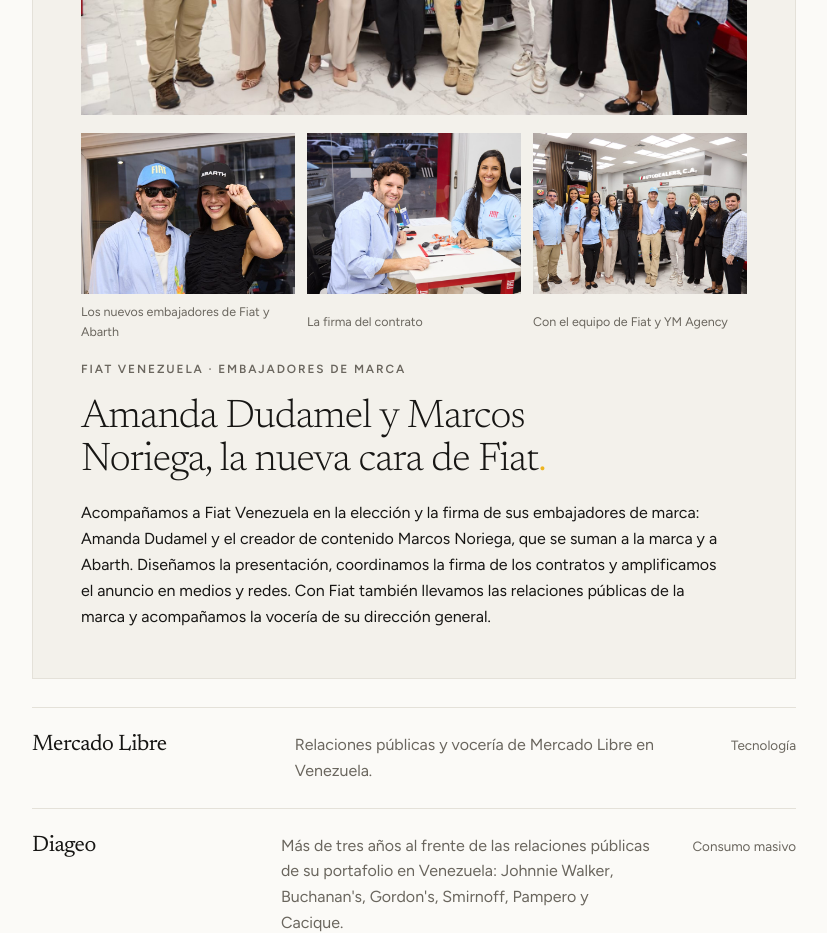
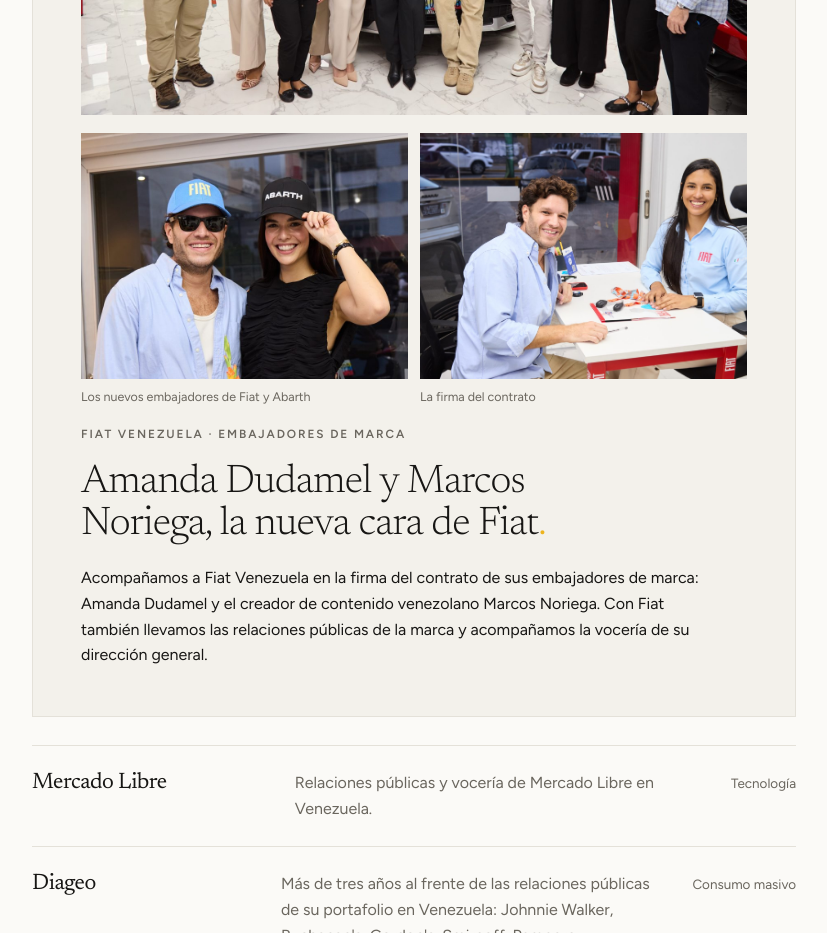
Before and after one commit to yuraimamercado/yuraimamercado.github.io, a plain HTML site: page agencia/index.html in a window 1280 px wide. Shown: the part 4320-5253 px from the top of the page, without its empty margins (364-1191 px from the left). Drawn offline with Linux system fonts and the light colour scheme.

Commit message:
Ajusta texto del caso Fiat
Co-Authored-By: Claude Opus 5.5 <noreply@anthropic.com>
Claude-Session: https://claude.ai/code/session_01WJJHdS63DEMNPDHmr7pEf1

```diff
--- a/agencia/index.html
+++ b/agencia/index.html
@@ -316,14 +316,13 @@ a.columna:hover h3{text-decoration:underline;text-decoration-color:var(--dot);te
     </div>
     <div class="destacado">
       <figure class="caso-foto"><img src="/img/fiat-embajadores.jpg" alt="Amanda Dudamel y Marcos Noriega junto al equipo de Fiat y de YM Agency en el concesionario Autodealers" loading="lazy" style="object-position:50% 35%"></figure>
-      <div class="caso-galeria">
+      <div class="caso-galeria" style="grid-template-columns:repeat(2,minmax(0,1fr))">
         <figure><img src="/img/fiat-gorras.jpg" alt="Marcos Noriega y Amanda Dudamel con gorras de Fiat y Abarth" loading="lazy" style="object-position:50% 30%"><figcaption>Los nuevos embajadores de Fiat y Abarth</figcaption></figure>
         <figure><img src="/img/fiat-firma.jpg" alt="Marcos Noriega firma su contrato como embajador de Fiat" loading="lazy" style="object-position:40% 40%"><figcaption>La firma del contrato</figcaption></figure>
-        <figure><img src="/img/fiat-embajadores.jpg" alt="Equipo de Fiat, Autodealers y YM Agency con los embajadores" loading="lazy" style="object-position:72% 40%"><figcaption>Con el equipo de Fiat y YM Agency</figcaption></figure>
       </div>
       <p class="eyebrow">Fiat Venezuela · Embajadores de marca</p>
       <h2>Amanda Dudamel y Marcos Noriega, la nueva cara de Fiat<span class="dot">.</span></h2>
-      <p>Acompañamos a Fiat Venezuela en la elección y la firma de sus embajadores de marca: Amanda Dudamel y el creador de contenido Marcos Noriega, que se suman a la marca y a Abarth. Diseñamos la presentación, coordinamos la firma de los contratos y amplificamos el anuncio en medios y redes. Con Fiat también llevamos las relaciones públicas de la marca y acompañamos la vocería de su dirección general.</p>
+      <p>Acompañamos a Fiat Venezuela en la firma del contrato de sus embajadores de marca: Amanda Dudamel y el creador de contenido venezolano Marcos Noriega. Con Fiat también llevamos las relaciones públicas de la marca y acompañamos la vocería de su dirección general.</p>
     </div>
     <div class="filas">
       <div class="fila"><h3>Mercado Libre</h3><p class="muted">Relaciones públicas y vocería de Mercado Libre en Venezuela.</p><span class="meta">Tecnología</span></div>
```
